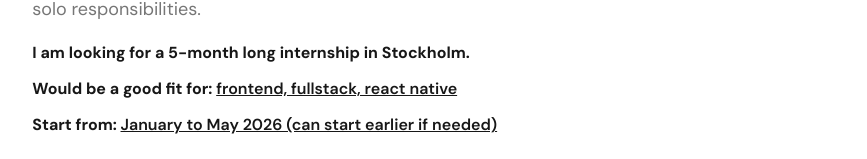
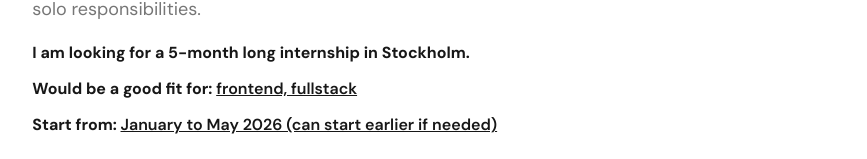
Before and after one commit to maysunktong/portfolio, a Next.js app: page / in a window 1280 px wide. Shown: the part 579-738 px from the top of the page, without its empty margins (197-1064 px from the left). Built offline with nearby package versions, Linux system fonts and the light colour scheme.

Commit message:
fix good for

```diff
--- a/components/HeroBanner.tsx
+++ b/components/HeroBanner.tsx
@@ -35,7 +35,7 @@ export default function HeroBanner() {
           <p className="font-bold">
             Would be a good fit for:{" "}
             <span className="font-semibold underline">
-              frontend, fullstack, react native
+              frontend, fullstack
             </span>
           </p>
           <p className="font-bold">
```
